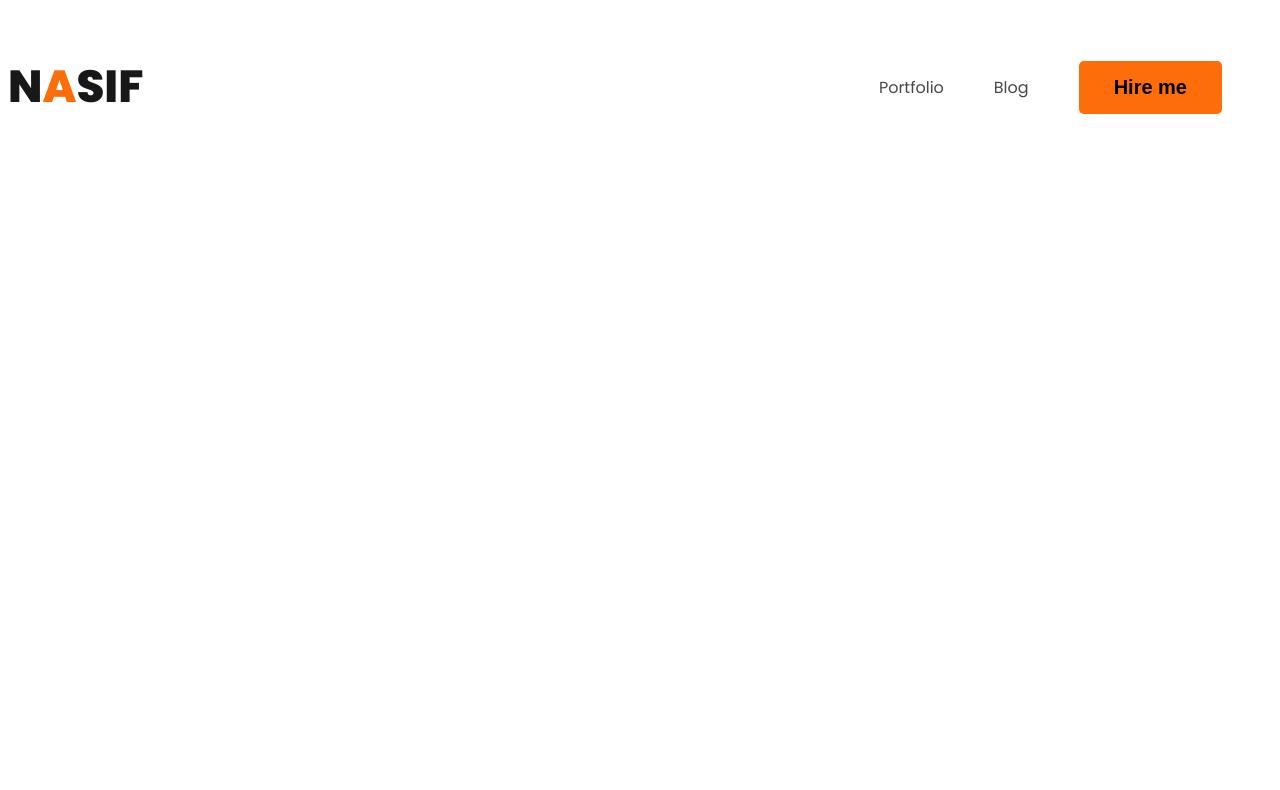
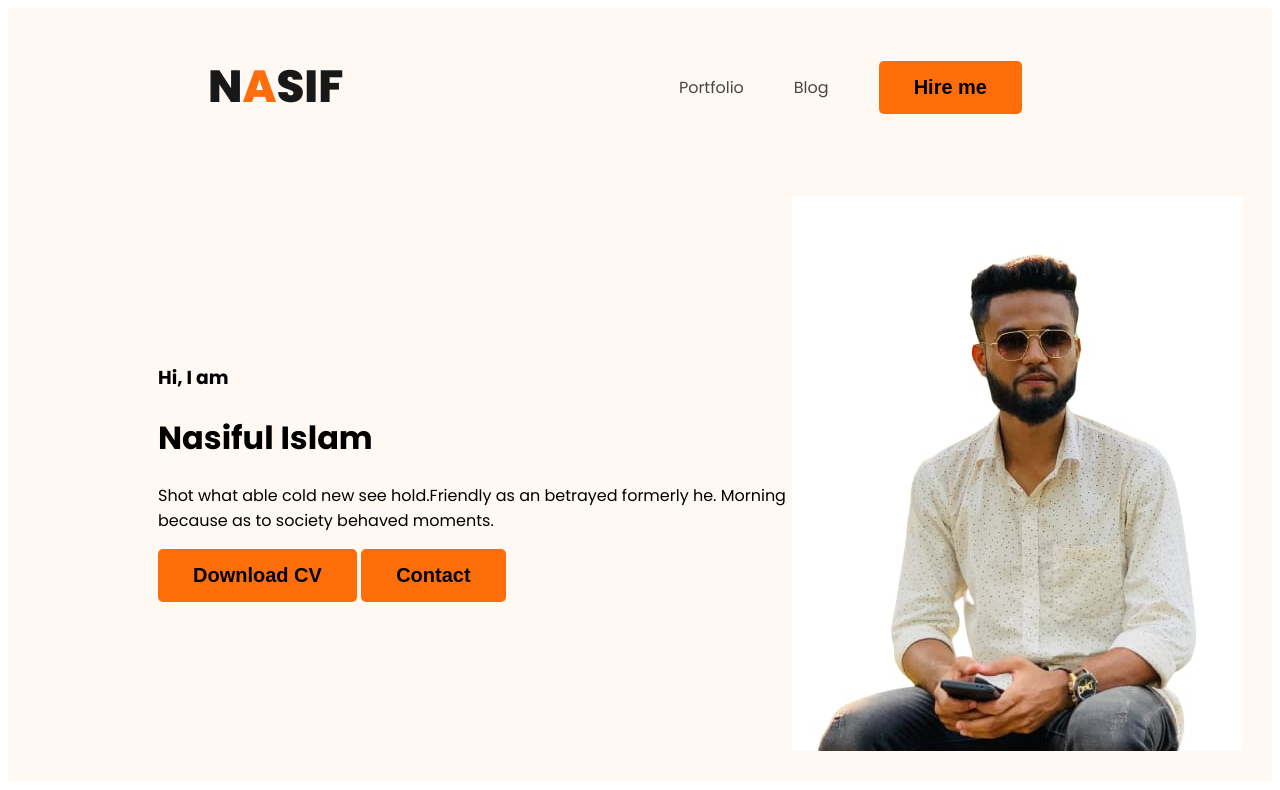
Before and after one commit to nasif07/my-portfolio, a plain HTML site: page index.html in a window 1280 px wide. Drawn offline with Linux system fonts and the light colour scheme; a web font is replaced by a local one.

Commit message:
added banner

```diff
--- a/index.html
+++ b/index.html
@@ -11,7 +11,7 @@
     <link rel="stylesheet" href="styles/portfolio.css">
 </head>
 <body>
-    <header>
+    <header class="header">
         <nav>
             <h3 class="nav-title">N<span class="text-primary">A</span>SIF</h3>
             <ul>
@@ -20,6 +20,16 @@
                 <li><button class="button-primary">Hire me</button></li>
             </ul>
         </nav>
+        <div class="banner">
+            <div class="banner-content">
+                <h3 class="banner-welcome">Hi, I  am</h3>
+                <h1 class="banner-title">Nasiful Islam</h1>
+                <p>Shot what able cold new see hold.Friendly as an betrayed formerly he. Morning because as to society behaved moments.</p>
+                <button class="button-primary">Download CV</button>
+                <button class="button-primary">Contact</button>
+            </div>
+            <img class="profile-picture" src="images/nasif.jpeg" alt="">
+        </div>
     </header>
     <main>
 
--- a/styles/portfolio.css
+++ b/styles/portfolio.css
@@ -26,6 +26,7 @@ nav {
     display: flex;
     justify-content: space-between;
     align-items: center;
+    margin: 0 200px;
 }
 .nav-title {
     color: #181818;
@@ -45,3 +46,17 @@ nav a {
     text-decoration: none;
     color: #474747;
 }
+
+/*  header related style */
+
+header {
+    background: #FFF8F3;
+}
+.banner{
+    padding: 30px 30px 30px 150px;
+    display: flex;
+    align-items: center;
+}
+.banner .profile-picture {
+    width: 500px;
+}
```
Also changed, not shown: images/nasif.jpeg (added).
